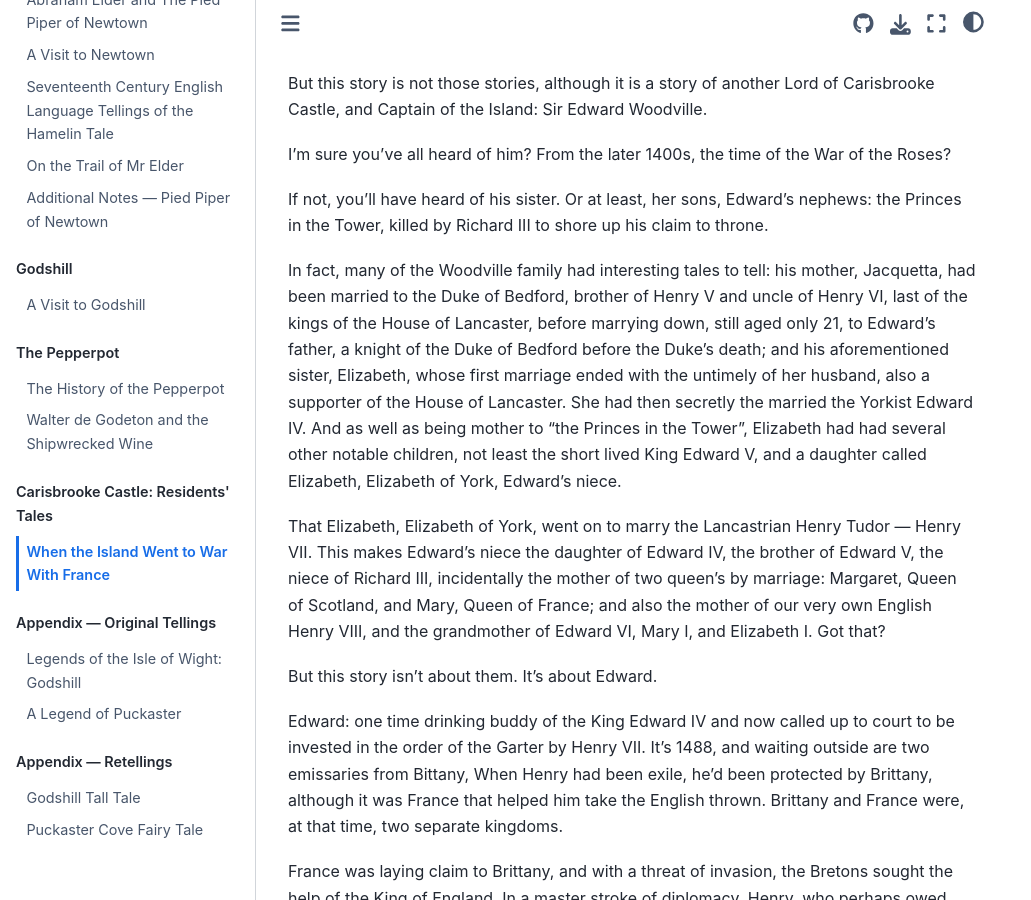
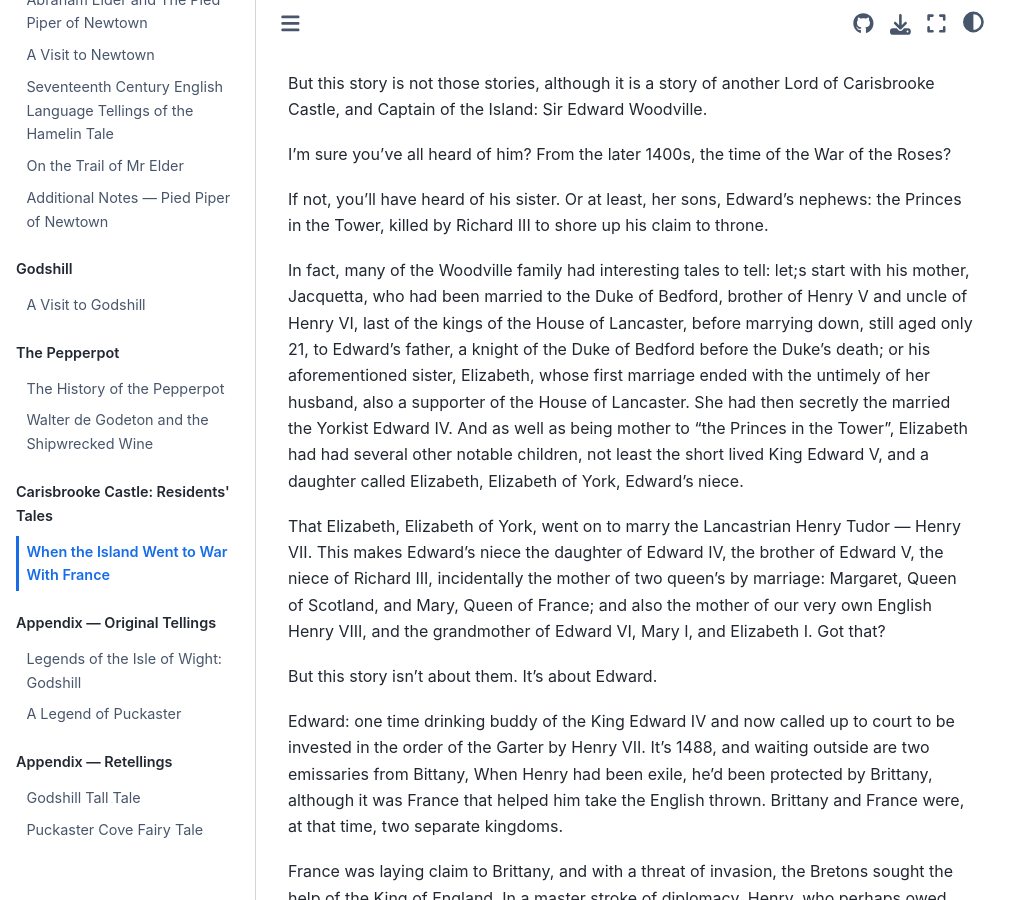
Before and after one commit to psychemedia/island-storynotes, a Jupyter Book: the page built from edward-woodville.md, in a window 1280 px wide and 900 px high, scrolled down 607 px. Shown: the whole window, without its empty margins (0-1031 px from the left). Built offline with Jupyter Book 1.0.4 settings and Sphinx 7.4.7 and the Sphinx Book theme 1.1.4, drawn with Linux system fonts in a browser that asks for light colours.

Commit message:
Update edward-woodville.md

```diff
--- a/edward-woodville.md
+++ b/edward-woodville.md
@@ -14,7 +14,7 @@
 
 If not, you'll have heard of his sister. Or at least, her sons, Edward's nephews: the Princes in the Tower, killed by Richard III to shore up his claim to throne.
 
-In fact, many of the Woodville family had interesting tales to tell: his mother, Jacquetta, had been married to the Duke of Bedford, brother of Henry V and uncle of Henry VI, last of the kings of the House of Lancaster, before marrying down, still aged only 21, to Edward's father, a knight of the Duke of Bedford before the Duke's death; and his aforementioned sister, Elizabeth, whose first marriage ended with the untimely of her husband, also a supporter of the House of Lancaster. She had then secretly the married the Yorkist Edward IV. And as well as being mother to "the Princes in the Tower", Elizabeth had had several other notable children, not least the short lived King Edward V, and a daughter called Elizabeth, Elizabeth of York, Edward's niece.
+In fact, many of the Woodville family had interesting tales to tell: let;s start with his mother, Jacquetta, who had been married to the Duke of Bedford, brother of Henry V and uncle of Henry VI, last of the kings of the House of Lancaster, before marrying down, still aged only 21, to Edward's father, a knight of the Duke of Bedford before the Duke's death; or his aforementioned sister, Elizabeth, whose first marriage ended with the untimely of her husband, also a supporter of the House of Lancaster. She had then secretly the married the Yorkist Edward IV. And as well as being mother to "the Princes in the Tower", Elizabeth had had several other notable children, not least the short lived King Edward V, and a daughter called Elizabeth, Elizabeth of York, Edward's niece.
 
 That Elizabeth, Elizabeth of York, went on to marry the Lancastrian Henry Tudor — Henry VII. This makes Edward's niece the daughter of Edward IV, the brother of Edward V, the niece of Richard III, incidentally the mother of two queen's by marriage: Margaret, Queen of Scotland, and Mary, Queen of France; and also the mother of our very own English Henry VIII, and the grandmother of Edward VI, Mary I, and Elizabeth I. Got that?
 
```
